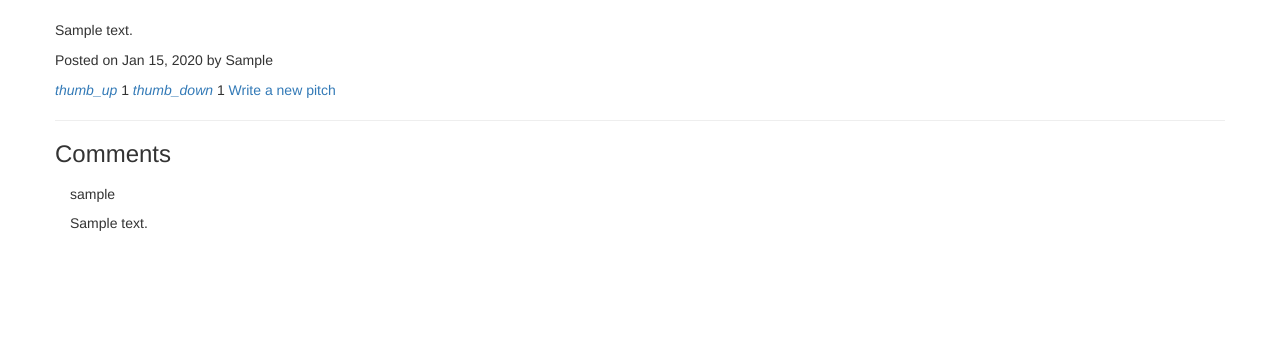
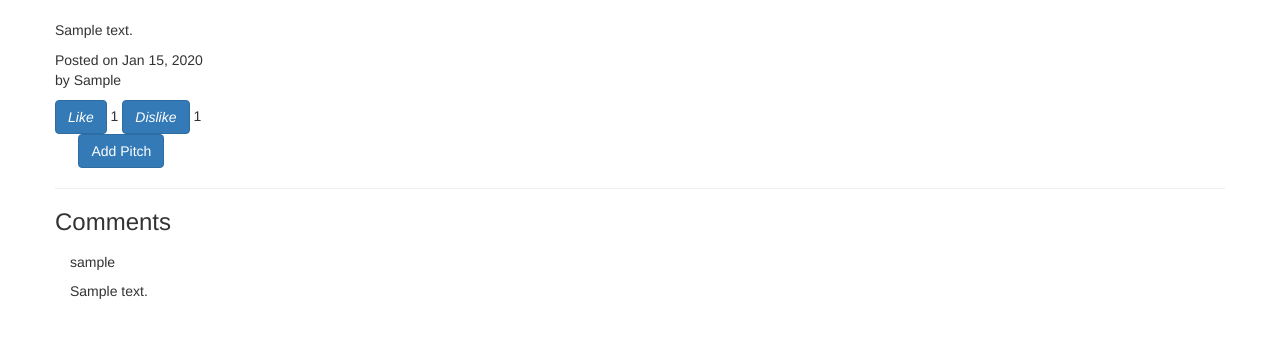
Before and after one commit to Tumaa/pitching, a Flask app: page /pitch/1 in a window 1280 px wide. Shown: the part 102-440 px from the top of the page. Run offline with Flask 2, Linux system fonts and the light colour scheme; tables that the repository leaves empty hold one stand-in row (values such as "Sample post"); some libraries are stand-ins or nearby versions.

```diff
--- a/app/templates/index.html
+++ b/app/templates/index.html
@@ -2,7 +2,7 @@
 {% import 'macros.html' as macro%}
 {% block styles%}
     {{ super() }}
-    <link rel="stylesheet" href="{{url_for('static',filename='css/index.css')}}">
+    <link rel="stylesheet" href="{{url_for('static',filename='css/styles.css')}}">
     <link href="https://fonts.googleapis.com/icon?family=Material+Icons" rel="stylesheet">
 
 
--- a/app/templates/macros.html
+++ b/app/templates/macros.html
@@ -4,7 +4,8 @@
         <div class="col-xs-12 col-sm-4 col-md-2 col-lg-2 panel bg">
             <p>{{ pitch_content }}</p>
             <li class="text-center">
-                <a href="/pitch/{{pitch.id}}">Go to pitch</a>
+                <a href="/pitch/{{pitch.id}}"><button type="button" class="btn btn-success">See Pitch</button>
+</a>
             </li>
             <p class="text-center">-{{pitch.pitch_content}}</p>
             <h5 class="text-center">Posted by: {{pitch.user.username}}</h5>
--- a/app/templates/pitch.html
+++ b/app/templates/pitch.html
@@ -7,14 +7,16 @@
     <div class="row">
         <p>{{pitch.pitch_content}}</p>
         <span>
-        <p>Posted on {{date}} by {{pitch.user.username| capitalize}}</p>
+        <p>Posted on {{date}}<br>
+        by {{pitch.user.username| capitalize}}</p>
         <a href="/pitch/{{pitch.id}}?upvote=1">
         <i class="material-icons"></i>
-            <i class="material-icons">thumb_up</i>
+            <i class="material-icons"><button type="button" class="btn btn-primary">Like</button></i>
         </a>{{pitch.upvotes}} <a href="/pitch/{{pitch.id}}?downvote=1">
-            <i class="material-icons">thumb_down</i>
-        </a>{{pitch.downvotes}}</span>
-         <a class="ratings" href="/pitch/new/"> Write a new pitch</a>
+            <i class="material-icons"><button type="button" class="btn btn-primary">Dislike</button></i>
+        </a>{{pitch.downvotes}}</span> <br>
+                 <a class="ratings"  style='margin-left: 2%;, margin-top: 2%;' href="/pitch/new/"><button type="button" class="btn btn-primary">Add Pitch</button></a>
+
     </div>
     <div class="row">
         <hr>
```
Also changed, not shown: app/templates/profile/profile.html (+4 -3 lines), app/static/photos/shore.jpeg (added).
